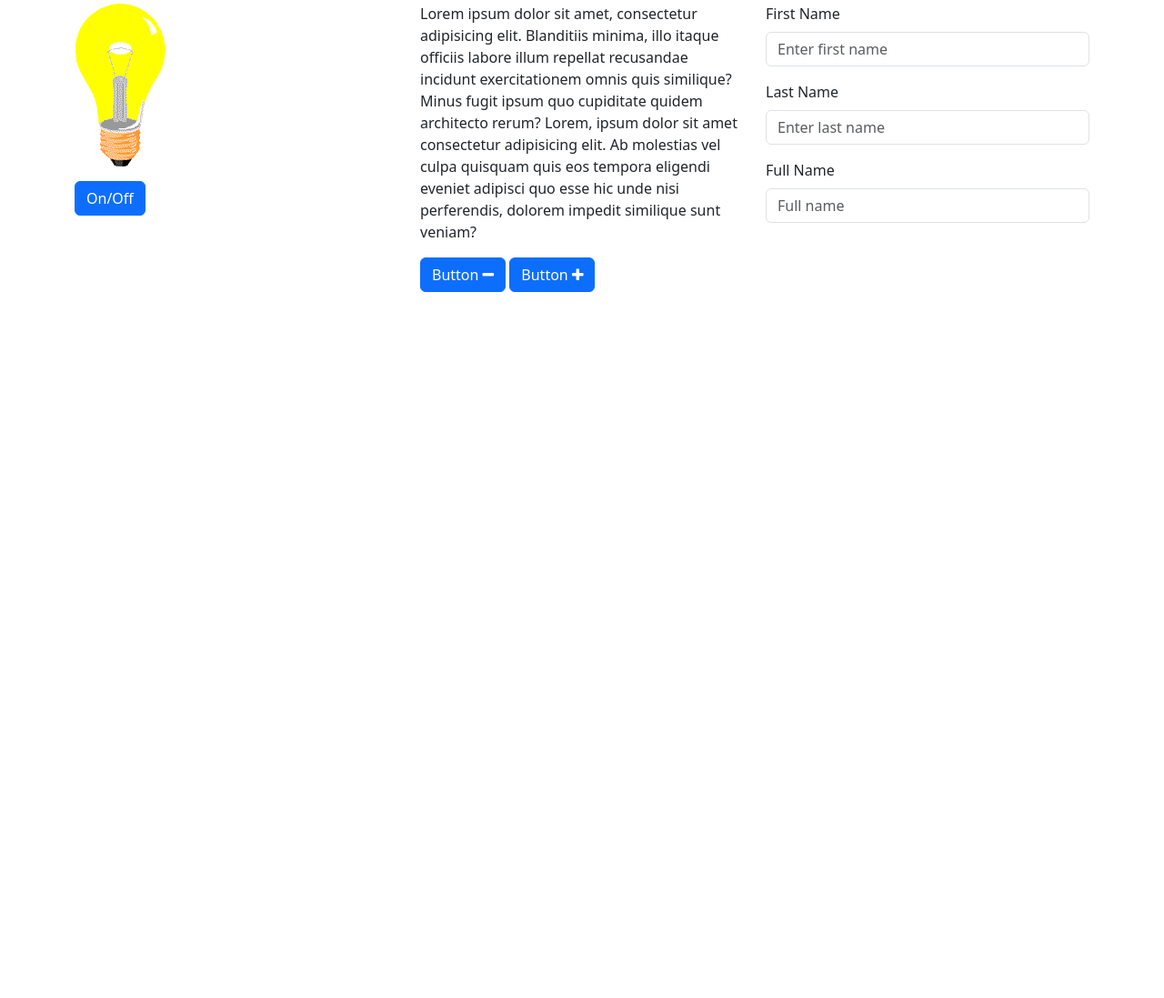
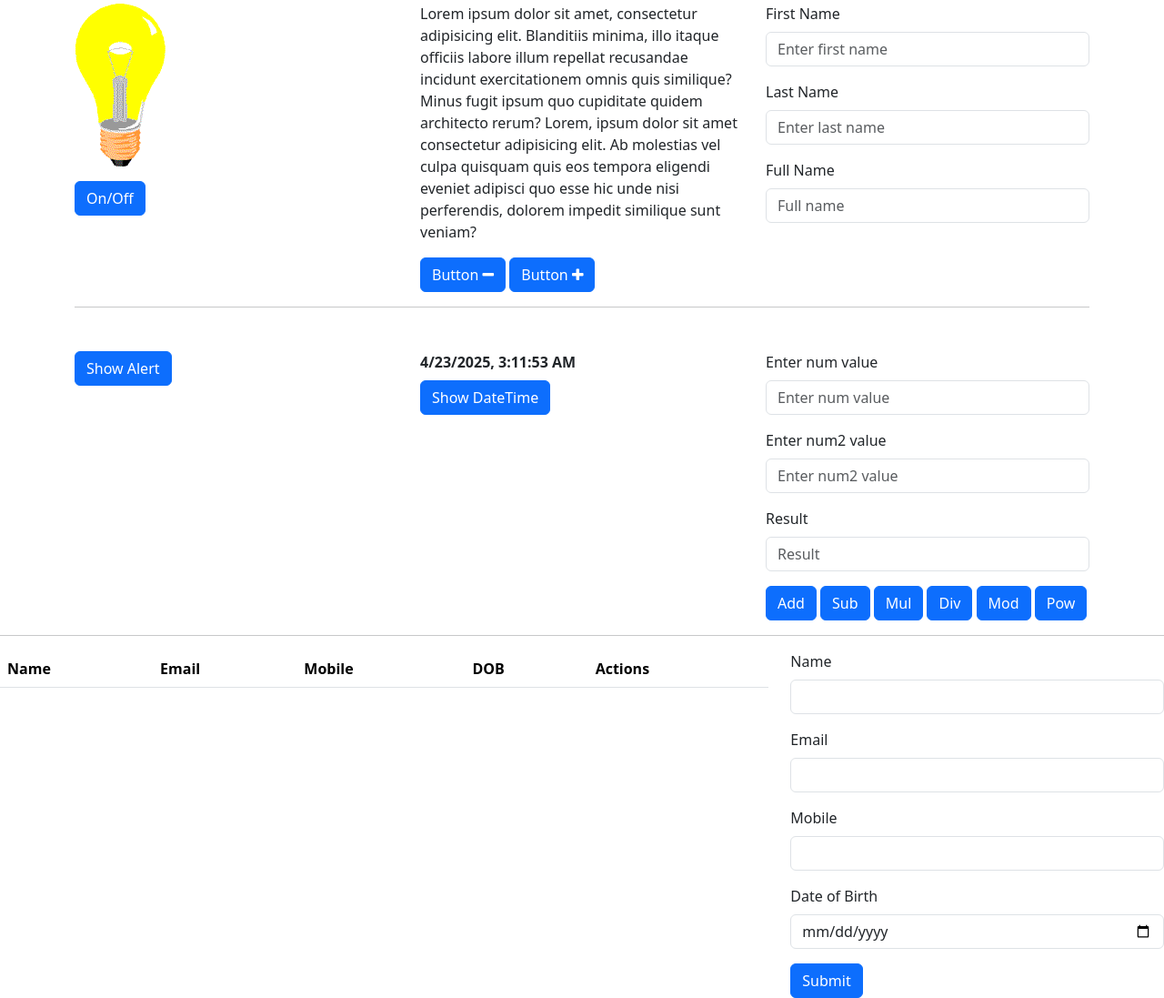
Before and after one commit to TechGyaanLabs/jfs-0225, a plain HTML site: page learning-ui/learning-basics/index.html in a window 1280 px wide. Shown: the part 223-1320 px from the top of the page at 91% size. Before the commit the page ends 800 px from the top, so only its background shows below. Drawn offline with nearby package versions, Linux system fonts and the light colour scheme.

Commit message:
Added bootstrap examples

```diff
--- a/learning-ui/learning-basics/index.html
+++ b/learning-ui/learning-basics/index.html
@@ -48,12 +48,88 @@
 
         </div>
      </div>
+     <hr>
+     <div class="row mt-5">
+        <div class="col-md-4">
+            <button class="btn btn-primary" onclick="showAlert()">Show Alert</button>
+        </div>
+        <div class="col-md-4">
+            <div id="idShowDateTime" class="mb-2"></div>
+            <button class="btn btn-primary" onclick="showDateTime()">Show DateTime</button>
+        </div>
+        <div class="col-md-4">
+            <div class="mb-3">
+                <!--Enter num value-->
+                <label for="num" class="form-label">Enter num value</label>
+                <input type="number" class="form-control" id="num1" placeholder="Enter num value">
+            </div>
+            <div class="mb-3">
+                <!--Enter num value-->
+                <label for="num2" class="form-label">Enter num2 value</label>
+                <input type="number" class="form-control" id="num2" placeholder="Enter num2 value">
+            </div>
+            <div class="mb-3">
+                <!--Add num and num2-->
+                <label for="result" class="form-label">Result</label>
+                <input type="text" class="form-control" id="result" placeholder="Result" readonly>
+            </div>
+            <button class="btn btn-primary" onclick="showResult('+')">Add</button>
+            <button class="btn btn-primary" onclick="showResult('-')">Sub</button>
+            <button class="btn btn-primary" onclick="showResult('*')">Mul</button>
+            <button class="btn btn-primary" onclick="showResult('/')">Div</button>
+            <button class="btn btn-primary" onclick="showResult('%')">Mod</button>
+            <button class="btn btn-primary" onclick="showResult('**')">Pow</button>
+            </div>
+        </div>
+     </div>
+     <hr>
+     <div class="row">
+            <div class="col-md-8">
+                <div id="contactList"></div>
+            </div>
+            <div class="col-md-4">
+                 <!--create bootstrap from with name,email,mobile,dob of contact-->
+                 <form id="contactForm" class="needs-validation" novalidate onsubmit="addContact(event)">
+                    <div class="mb-3">
+                        <label for="name" class="form-label">Name</label>
+                        <input type="text" class="form-control" id="name" required>
+                        <div class="invalid-feedback">
+                            Please enter your name
+                        </div>
+                    </div>
+                    <div class="mb-3">
+                        <label for="email" class="form-label">Email</label>
+                        <input type="email" class="form-control" id="email" required>
+                        <div class="invalid-feedback">
+                            Please enter a valid email
+                        </div>
+                    </div>
+                    <div class="mb-3">
+                        <label for="mobile" class="form-label">Mobile</label>
+                        <input type="tel" class="form-control" id="mobile" required>
+                        <div class="invalid-feedback">
+                            Please enter your mobile number
+                        </div>
+                    </div>
+                    <div class="mb-3">
+                        <label for="dob" class="form-label">Date of Birth</label>
+                        <input type="date" class="form-control" id="dob" required>
+                        <div class="invalid-feedback">
+                            Please select your date of birth
+                        </div>
+                    </div>
+                    <button type="submit" class="btn btn-primary">Submit</button>
+                </form>
+            </div>
+     </div>
    </div>
 
     <script src="https://cdn.jsdelivr.net/npm/bootstrap@5.3.5/dist/js/bootstrap.bundle.min.js" integrity="sha384-k6d4wzSIapyDyv1kpU366/PK5hCdSbCRGRCMv+eplOQJWyd1fbcAu9OCUj5zNLiq" crossorigin="anonymous"></script>
     <script src="https://cdn.jsdelivr.net/npm/@popperjs/core@2.11.8/dist/umd/popper.min.js" integrity="sha384-I7E8VVD/ismYTF4hNIPjVp/Zjvgyol6VFvRkX/vR+Vc4jQkC+hVqc2pM8ODewa9r" crossorigin="anonymous"></script>
     <script src="https://cdn.jsdelivr.net/npm/bootstrap@5.3.5/dist/js/bootstrap.min.js" integrity="sha384-VQqxDN0EQCkWoxt/0vsQvZswzTHUVOImccYmSyhJTp7kGtPed0Qcx8rK9h9YEgx+" crossorigin="anonymous"></script>
-
+    <script src="https://code.jquery.com/jquery-3.6.0.min.js"></script>
+    <script src="js/main.js"></script>
+    <script src="js/contact-app.js"></script>
     <script>
         function changeStatus(){
             const bulbImage = document.getElementById('bulbImage');
--- /dev/null
+++ b/learning-ui/learning-basics/js/contact-app.js
@@ -0,0 +1,68 @@
+const contacts = [];
+function addContact(event) {
+    console.log("Adding Contact");
+    event.preventDefault();
+    // Get form values
+    const name = document.getElementById('name').value;
+    const email = document.getElementById('email').value;
+    const mobile = document.getElementById('mobile').value;
+    const dob = document.getElementById('dob').value;
+
+    // Create contact object
+    const contact = {
+        name: name,
+        email: email,
+        mobile: mobile,
+        dob: dob
+    };
+
+    // Add to contacts array
+    contacts.push(contact);
+    console.log(contact);
+
+    // Reset form
+    document.getElementById('contactForm').reset();
+    showContacts();
+}
+
+function showContacts(){
+
+    // name, email, mobile, dob show it as bootstrap table with delete and edit buttons
+
+    const contactList = document.getElementById('contactList');
+    // create table with headings
+    contactList.innerHTML = `
+        <table class="table table-striped">
+            <thead>
+                <tr>
+                    <th>Name</th>
+                    <th>Email</th>
+                    <th>Mobile</th>
+                    <th>DOB</th>
+                    <th>Actions</th>
+                </tr>
+            </thead>
+            <tbody id="contactListBody">
+            </tbody>
+        </table>
+    `;
+    contacts.forEach((contact, index) => {
+        const row = document.createElement('tr');
+        row.innerHTML = `
+            <td>${contact.name}</td>
+            <td>${contact.email}</td>
+            <td>${contact.mobile}</td>
+            <td>${contact.dob}</td>
+            <td>
+                <button class="btn btn-danger" onclick="deleteContact(${index})">Delete</button>
+                <button class="btn btn-primary" onclick="editContact(${index})">Edit</button>
+            </td>
+        `;
+        contactList.appendChild(row);
+    });
+    // Show the contact list
+    console.log(contactList)
+
+}
+
+showContacts();
--- /dev/null
+++ b/learning-ui/learning-basics/js/main.js
@@ -0,0 +1,34 @@
+function showAlert() {
+    alert("Hello, this is an alert!");
+}
+
+function showDateTime() {
+    const idShowDateTime = document.querySelector("#idShowDateTime");
+    const date = new Date();
+    idShowDateTime.innerHTML = `<strong>${date.toLocaleString()}</strong>`;
+}
+
+function showResult(operator) {
+    const num1 = parseFloat(document.getElementById("num1").value);
+    const num2 = parseFloat(document.getElementById("num2").value);
+    const result = document.getElementById("result");
+
+    if (isNaN(num1) || isNaN(num2)) {
+        result.value = "Please enter valid numbers";
+        return;
+    }
+
+    const operations = {
+        '+': (a, b) => `${a} + ${b} = ${a + b}`,
+        '-': (a, b) => `${a} - ${b} = ${a - b}`,
+        '*': (a, b) => `${a} * ${b} = ${a * b}`,
+        '/': (a, b) => b === 0 ? "Error: Division by zero" : `${a} / ${b} = ${a / b}`,
+        '%': (a, b) => `${a} % ${b} = ${a % b}`,
+        '**': (a, b) => `${a} ** ${b} = ${a ** b}`
+    };
+
+    result.value = operations[operator]?.(num1, num2) || "Invalid operator";
+}
+
+// Initialize date time on page load
+showDateTime();
```
